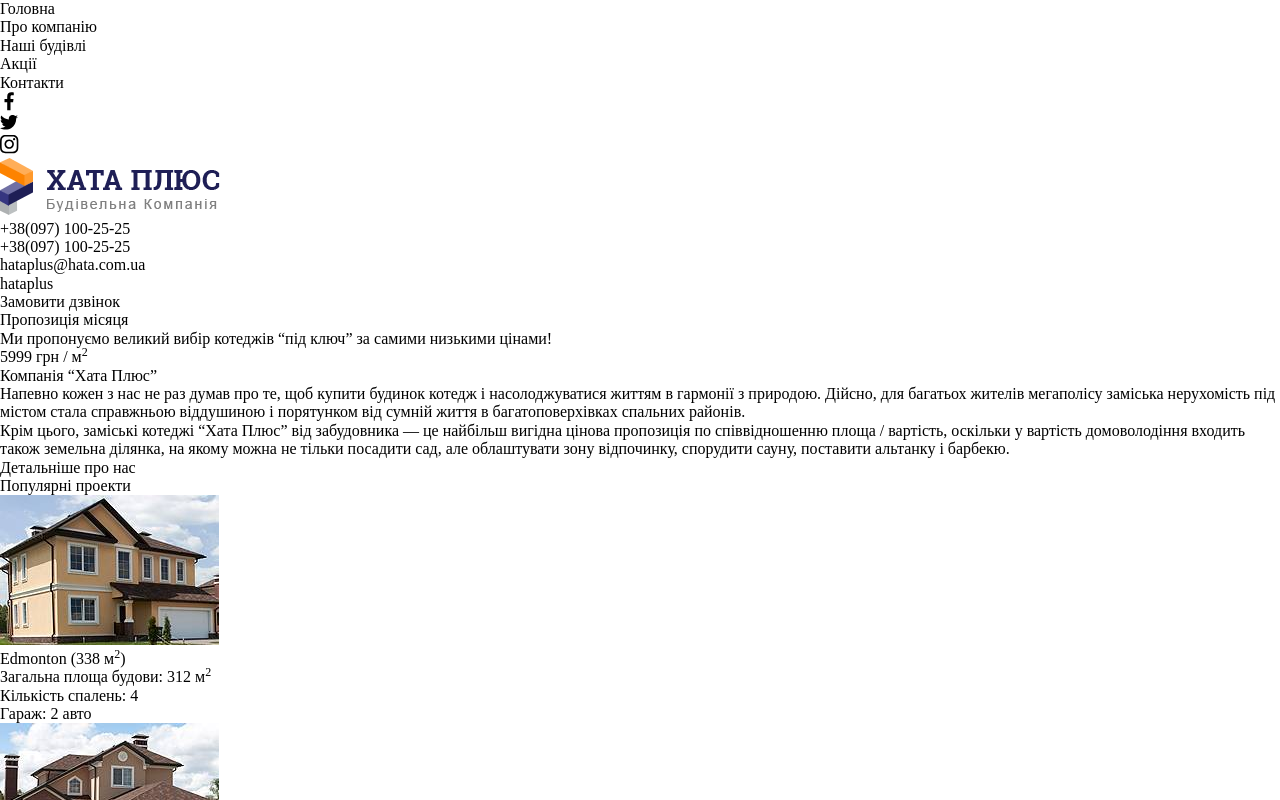
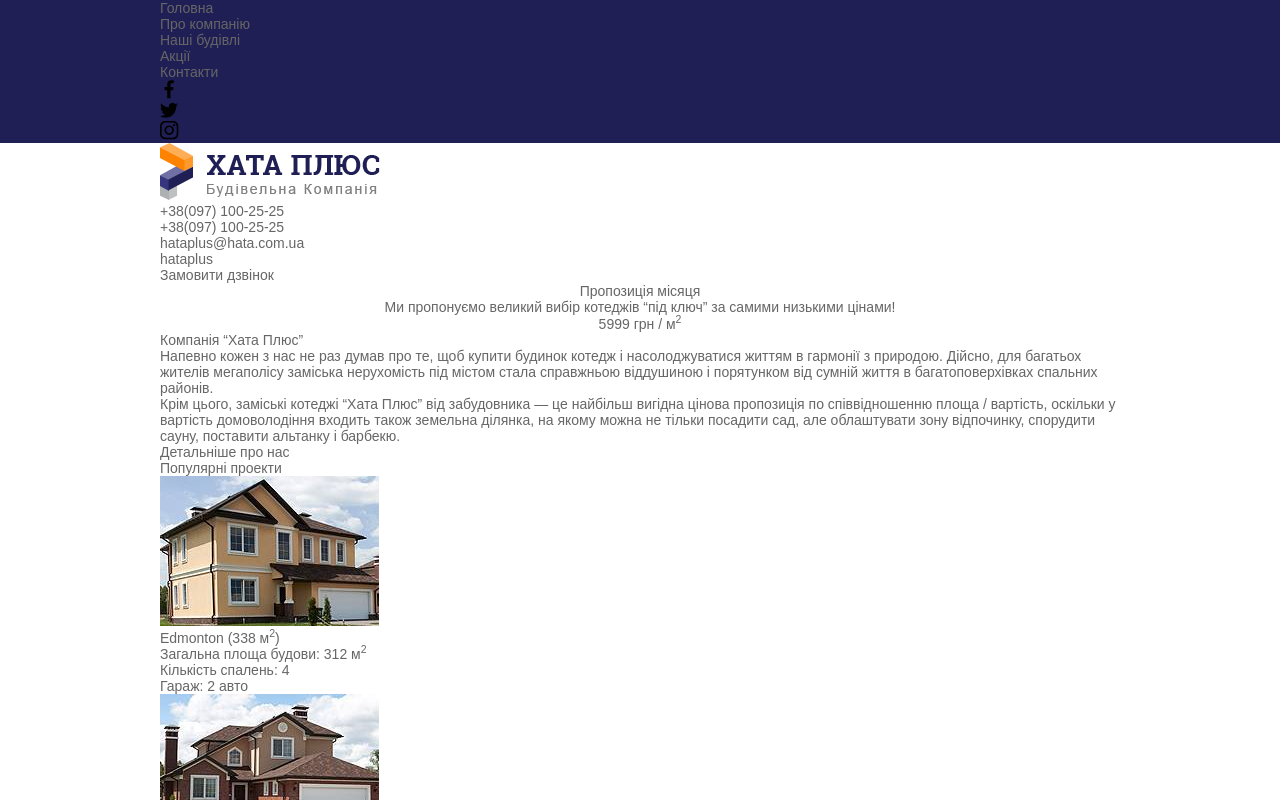
Before and after one commit to drDramen/hata-plus, a plain HTML site: page index.html in a window 1280 px wide. Shown: the top 800 px of the page. Drawn offline with Linux system fonts and the light colour scheme.

Commit message:
some change

```diff
--- a/css/style.css
+++ b/css/style.css
@@ -30,3 +30,34 @@ p {
     margin: 0;
 }
 /* **reset some style** */
+
+body {
+    background-color: #ffffff;
+    font-family: Arial, Helvetica, sans-serif;
+    color: #666666;
+    font-size: 0.875rem;
+}
+
+.container {
+    max-width: 1016px;
+    margin: 0 auto;
+    padding: 0 1.75rem;
+}
+
+.banner,
+.copyright {
+    margin: 0 auto;
+    text-align: center;
+}
+
+.header-top {
+    background-color: #1f1f56;
+}
+
+.header-menu__items {
+    display: flex;
+}
+
+.social-list__items {
+    display: flex;
+}
--- a/index.html
+++ b/index.html
@@ -16,18 +16,16 @@
         <header class="header">
             <div class="header-top">
                 <div class="container">
-                    <nav class="header-menu">
-                        <ul class="header-menu__items">
-                            <li class="header-menu__item"><a href="#">Головна</a></li>
-                            <li class="header-menu__item"><a href="#">Про компанію</a></li>
-                            <li class="header-menu__item"><a href="#">Наші будівлі</a></li>
-                            <li class="header-menu__item"><a href="#">Акції</a></li>
-                            <li class="header-menu__item"><a href="#">Контакти</a></li>
+                    <nav class="header-nav">
+                        <ul class="nav-menu__items">
+                            <li class="nav-menu__item"><a href="#">Головна</a></li>
+                            <li class="nav-menu__item"><a href="#">Про компанію</a></li>
+                            <li class="nav-menu__item"><a href="#">Наші будівлі</a></li>
+                            <li class="nav-menu__item"><a href="#">Акції</a></li>
+                            <li class="nav-menu__item"><a href="#">Контакти</a></li>
                         </ul>
-                    </nav>
-                    <div class="header-social-list">
-                        <ul class="social-list__items">
-                            <li class="social-list__item">
+                        <ul class="nav-social__items">
+                            <li class="nav-social__item">
                                 <a href="#">
                                     <svg width="19" height="19" class="icon-basic">
                                         <title>Facebook</title>
@@ -35,7 +33,7 @@
                                     </svg>
                                 </a>
                             </li>
-                            <li class="social-list__item">
+                            <li class="nav-social__item">
                                 <a href="#">
                                     <svg width="18" height="15" class="icon-basic">
                                         <title>Twitter</title>
@@ -43,7 +41,7 @@
                                     </svg>
                                 </a>
                             </li>
-                            <li class="social-list__item">
+                            <li class="nav-social__item">
                                 <a href="#">
                                     <svg width="19" height="19" class="icon-basic">
                                         <title>Instagram</title>
@@ -52,7 +50,7 @@
                                 </a>
                             </li>
                         </ul>
-                    </div>
+                    </nav>
                 </div>
             </div>
             <div class="header-bottom">
```
